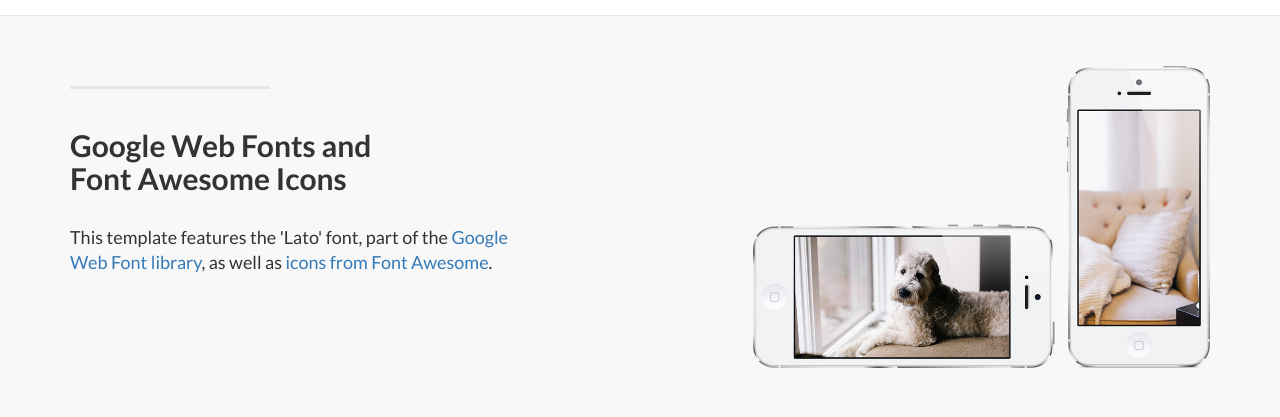
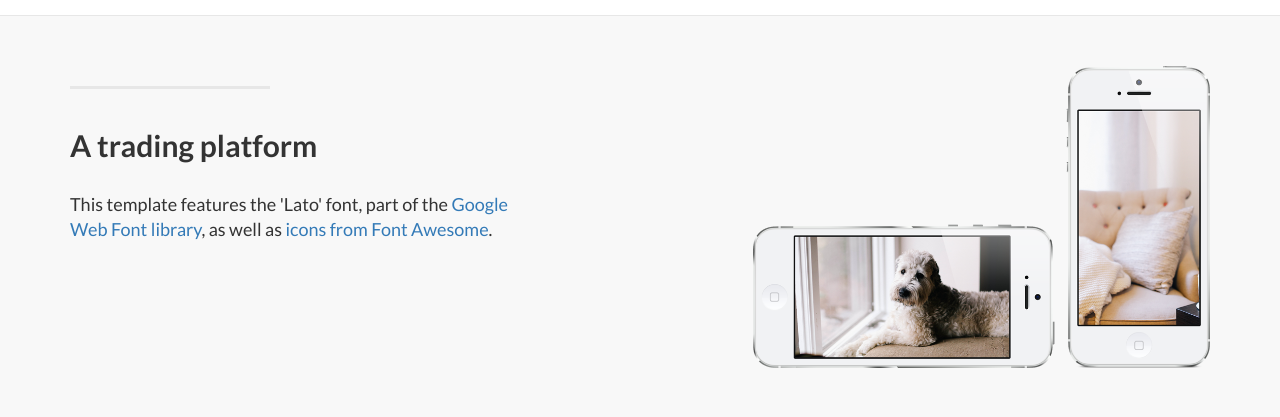
Before and after one commit to 5CoinBank/5CoinBank.gethub.io, a plain HTML site: page index.html in a window 1280 px wide. Shown: the part 1700-2117 px from the top of the page. Drawn offline with Linux system fonts and the light colour scheme.

Commit message:
Add files via upload

```diff
--- a/index.html
+++ b/index.html
@@ -151,7 +151,7 @@
                 <div class="col-lg-5 col-sm-6">
                     <hr class="section-heading-spacer">
                     <div class="clearfix"></div>
-                    <h2 class="section-heading">Google Web Fonts and<br>Font Awesome Icons</h2>
+                    <h2 class="section-heading">A trading platform<br> </h2>
                     <p class="lead">This template features the 'Lato' font, part of the <a target="_blank" href="http://www.google.com/fonts">Google Web Font library</a>, as well as <a target="_blank" href="http://fontawesome.io">icons from Font Awesome</a>.</p>
                 </div>
                 <div class="col-lg-5 col-lg-offset-2 col-sm-6">
```
